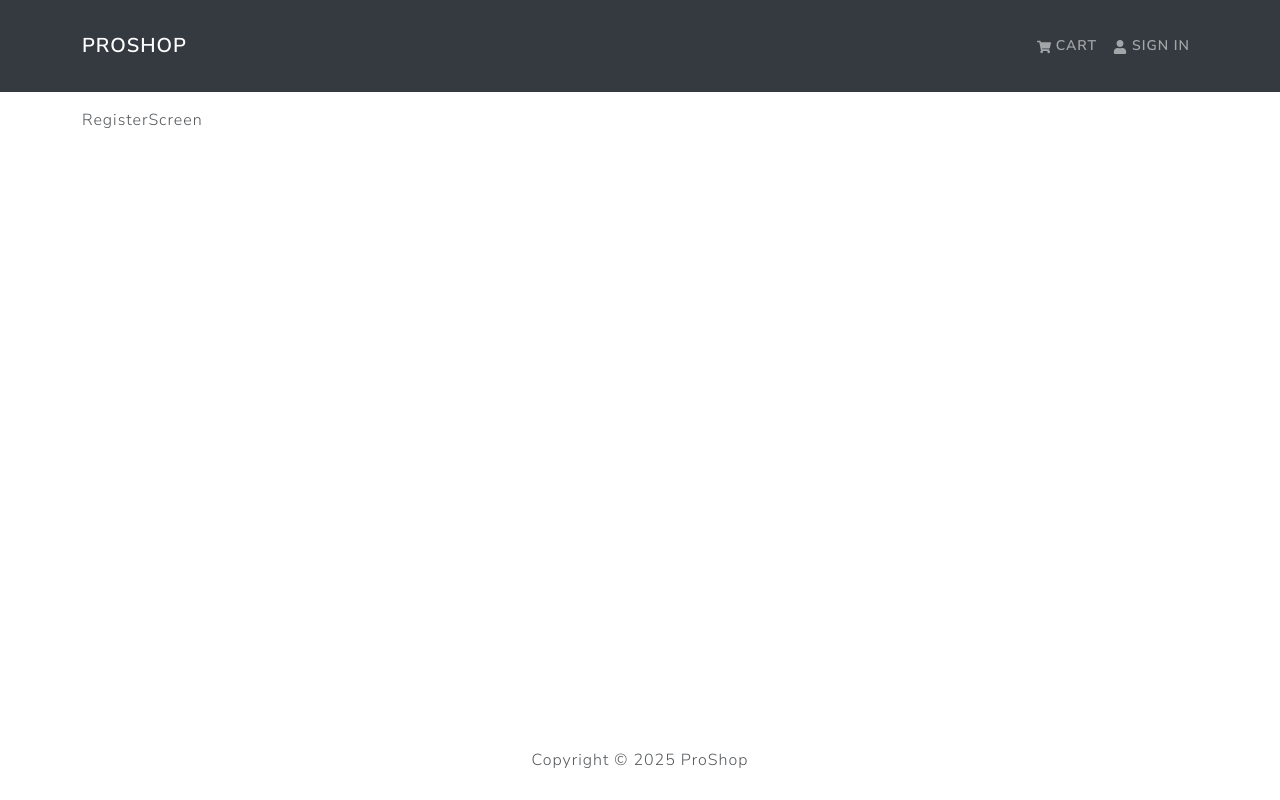
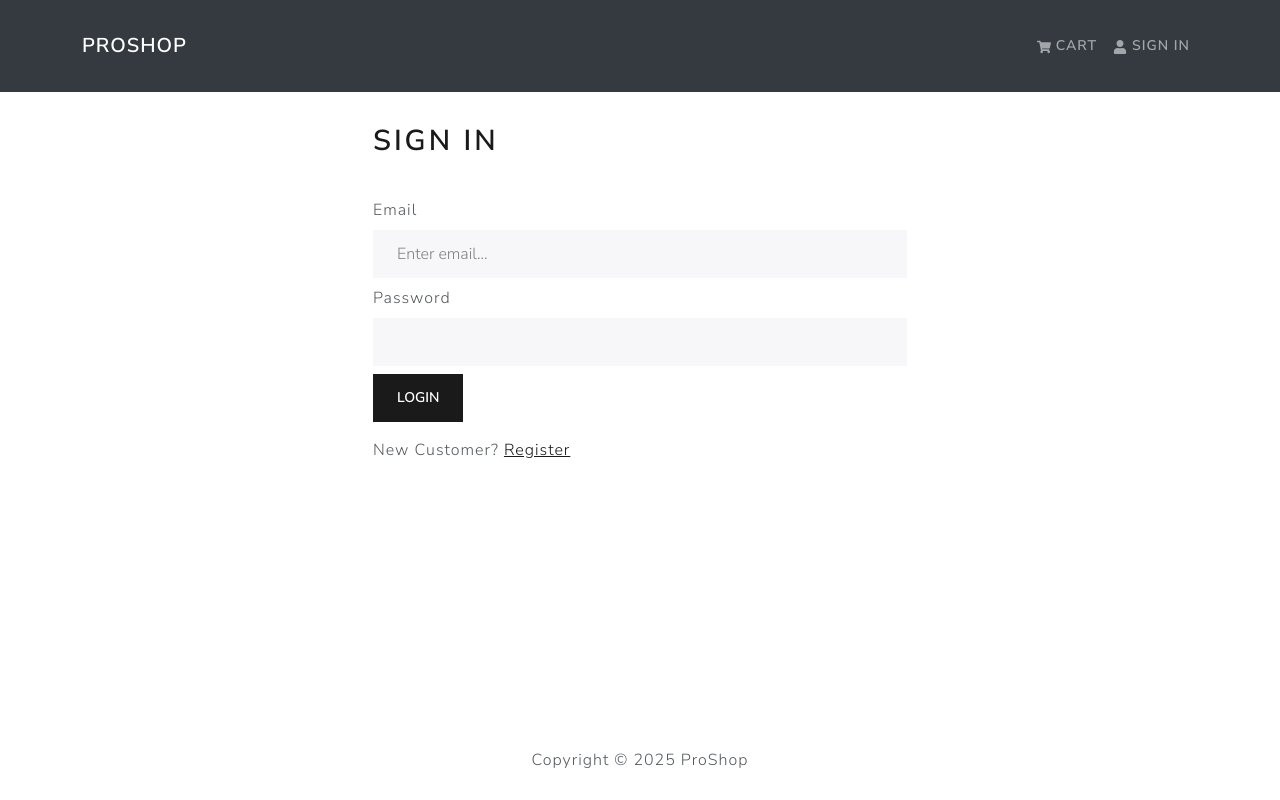
Before and after one commit to MeriDev/proshop, a React (Vite) app in the folder frontend/: page /users in a window 1280 px wide. Built offline with nearby package versions, Linux system fonts and the light colour scheme.

Commit message:
-mfixed ts typing

```diff
--- a/frontend/src/screens/LoginScreen.tsx
+++ b/frontend/src/screens/LoginScreen.tsx
@@ -1,5 +1,5 @@
 import { useState, useEffect } from 'react';
-import { useDispatch, useSelector } from 'react-redux';
+import { useAppDispatch, useAppSelector } from '../app/hooks';
 import { Link, useNavigate, useLocation } from 'react-router-dom';
 import { toast } from 'react-toastify';
 import { Row, Col, Form, Button } from 'react-bootstrap';
@@ -9,13 +9,20 @@ import { setCredentials } from '../slices/authSlice';
 import Loader from '../components/Loader';
 import FormContainer from '../components/FormContainer';
 
+type CustomError = {
+  data?: {
+    message?: string;
+  };
+  error?: string;
+};
+
 const LoginScreen = () => {
-  const dispatch = useDispatch();
+  const dispatch = useAppDispatch();
   const navigate = useNavigate();
 
   const [login, { isLoading }] = useLoginMutation();
 
-  const { userInfo } = useSelector(state => state.auth);
+  const { userInfo } = useAppSelector(state => state.auth);
 
   const [formFields, setFormFields] = useState({
     email: '',
@@ -44,8 +51,9 @@ const LoginScreen = () => {
       const user = await login(formFields).unwrap();
       dispatch(setCredentials({ ...user }));
       navigate(redirect);
-    } catch (err: unknown) {
-      toast.error(err?.data?.message || err.error);
+    } catch (err) {
+      const error = err as CustomError;
+      toast.error(error.data?.message || error.error);
     }
   };
 
--- a/frontend/src/screens/RegisterScreen.tsx
+++ b/frontend/src/screens/RegisterScreen.tsx
@@ -1,5 +1,98 @@
+import { useState, useEffect } from 'react';
+import { useAppDispatch, useAppSelector } from '../app/hooks';
+
+import { Link, useNavigate, useLocation } from 'react-router-dom';
+import { toast } from 'react-toastify';
+import { Row, Col, Form, Button } from 'react-bootstrap';
+
+import { useLoginMutation } from '../slices/userSlice';
+import { setCredentials } from '../slices/authSlice';
+import Loader from '../components/Loader';
+import FormContainer from '../components/FormContainer';
+
+type CustomError = {
+  data?: {
+    message?: string;
+  };
+  error?: string;
+};
+
 const RegisterScreen = () => {
-  return <div>RegisterScreen</div>;
+  const dispatch = useAppDispatch();
+  const navigate = useNavigate();
+
+  const [login, { isLoading }] = useLoginMutation();
+
+  const { userInfo } = useAppSelector(state => state.auth);
+
+  const [formFields, setFormFields] = useState({
+    email: '',
+    password: '',
+  });
+
+  const { search } = useLocation();
+  const sp = new URLSearchParams(search);
+  const redirect = sp.get('redirect') || '/';
+
+  useEffect(() => {
+    if (userInfo) {
+      navigate(redirect);
+    }
+  }, [navigate, redirect, userInfo]);
+
+  const handleChange = (e: React.ChangeEvent<HTMLInputElement>) => {
+    const { name, value } = e.target;
+
+    setFormFields({ ...formFields, [name]: value });
+  };
+
+  const submitHandler = async (e: React.FormEvent<HTMLFormElement>) => {
+    e.preventDefault();
+    try {
+      const user = await login(formFields).unwrap();
+      dispatch(setCredentials({ ...user }));
+      navigate(redirect);
+    } catch (err) {
+      const error = err as CustomError;
+      toast.error(error?.data?.message || error.error);
+    }
+  };
+
+  return (
+    <FormContainer>
+      <h1>Sign In</h1>
+      <Form onSubmit={submitHandler}>
+        <Form.Group className="my-2" controlId="email">
+          <Form.Label>Email</Form.Label>
+          <Form.Control
+            type="email"
+            placeholder="Enter email..."
+            value={formFields.email}
+            name="email"
+            onChange={handleChange}
+          />
+        </Form.Group>
+        <Form.Group className="my-2" controlId="password">
+          <Form.Label>Password</Form.Label>
+          <Form.Control
+            type="password"
+            value={formFields.password}
+            name="password"
+            onChange={handleChange}
+          />
+        </Form.Group>
+        <Button disabled={isLoading} type="submit" variant="primary">
+          Login
+        </Button>
+        {isLoading && <Loader />}
+        <Row className="py-3">
+          <Col>
+            New Customer? <Link to="/users/register">Register</Link>
+          </Col>
+        </Row>
+      </Form>
+    </FormContainer>
+  );
 };
 
 export default RegisterScreen;
```
Also changed, not shown: 2 other files (tests, documents, lock files or other folders).
